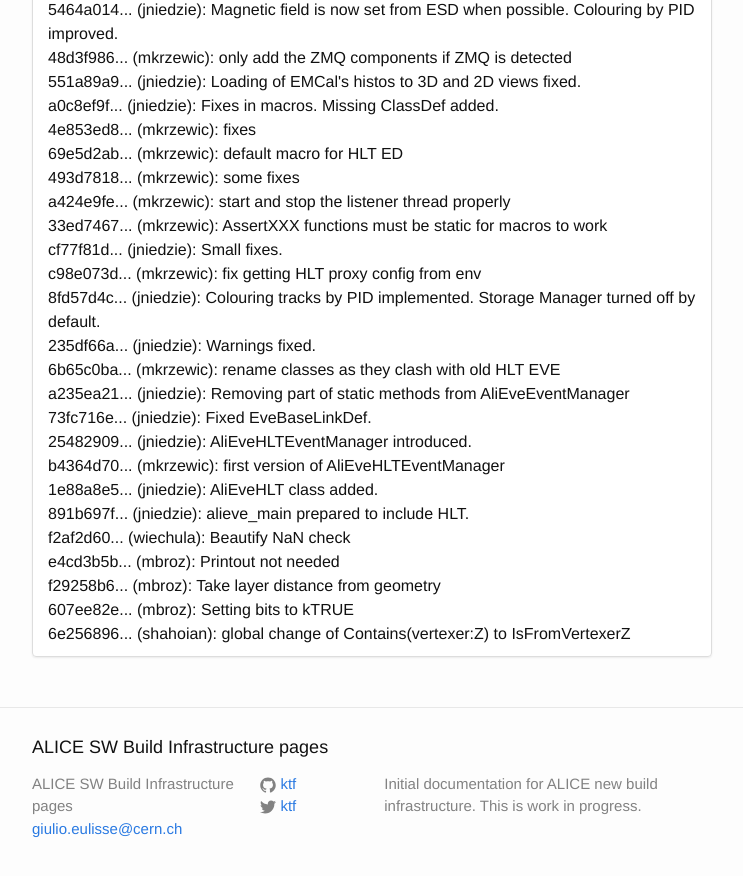
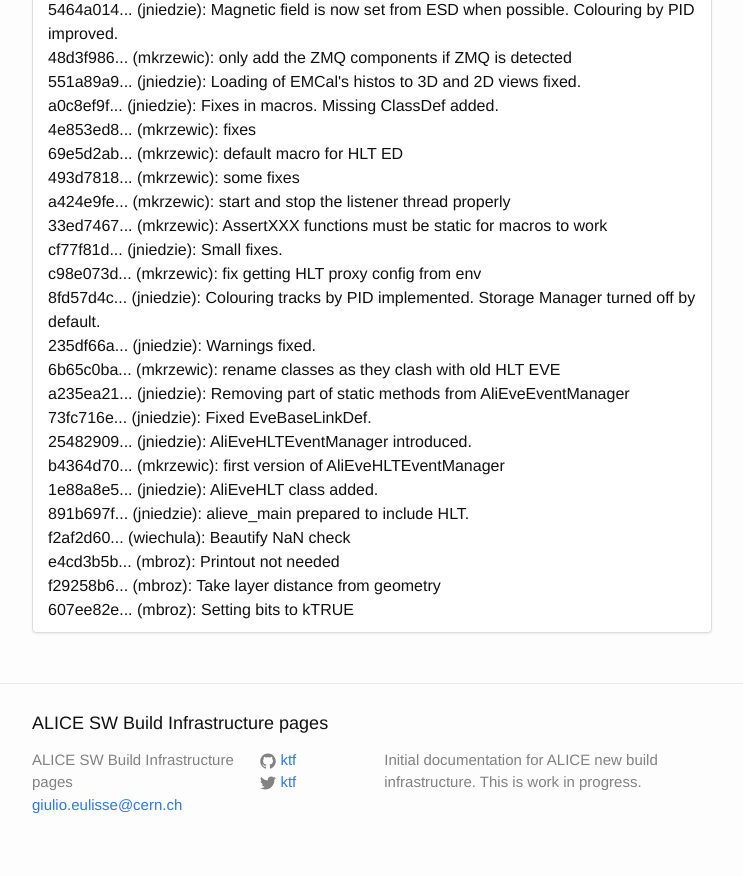
Before and after one commit to alisw/alisw.github.io, a Jekyll site: the page built from index.html, in a window 1280 px wide and 900 px high, scrolled down 3575 px. Shown: the top 876 px of the window, without its empty margins (268-1011 px from the left). Built offline with Jekyll 4.4.1, drawn with Linux system fonts in a browser that asks for light colours; nearby versions of some CDN libraries.

Commit message:
Updated results.

```diff
--- a/_data/commits-aliroot-master.yaml
+++ b/_data/commits-aliroot-master.yaml
@@ -568,8 +568,3 @@
  message: >-
     Setting bits to kTRUE
  author: !!str mbroz
--
- commit: "6e256896ac4768fcb6dc73429c74a9a5e41bb834"
- message: >-
-    global change of Contains(vertexer:Z) to IsFromVertexerZ
- author: !!str shahoian
```
